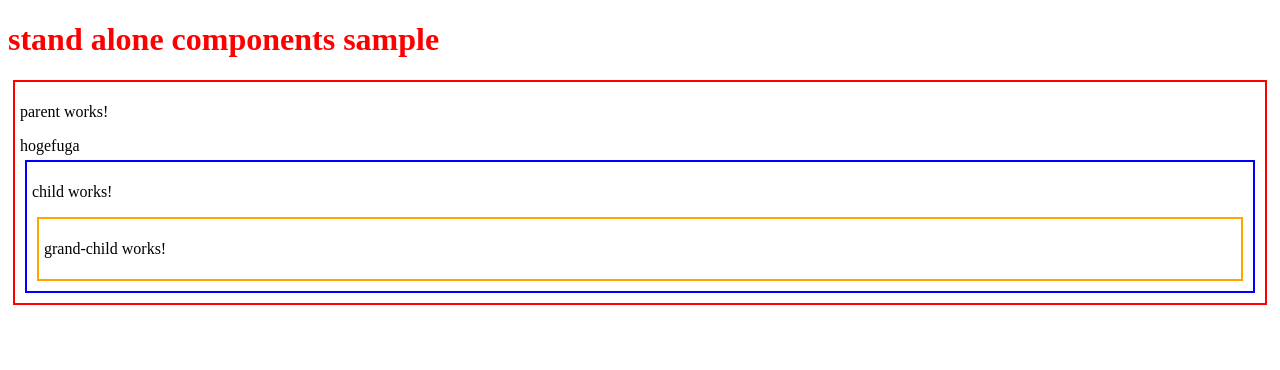
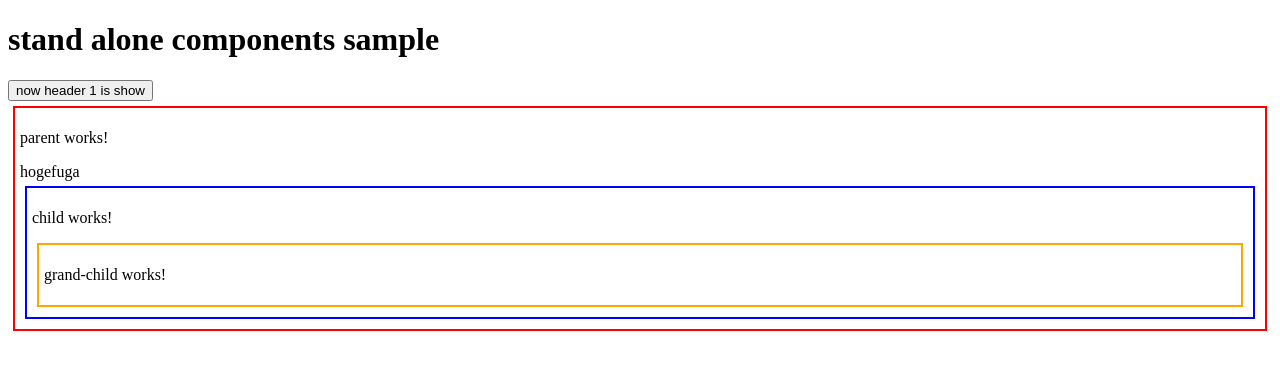
Before and after one commit to gurezo/stand-alone-components-sample, an Angular app: page /#/ in a window 1280 px wide. Shown: the top 370 px of the page. Built offline with nearby package versions, Linux system fonts and the light colour scheme.

Commit message:
app 実装

```diff
--- a/src/app/app.component.html
+++ b/src/app/app.component.html
@@ -1,3 +1,6 @@
-<h1 appHTagStyle>{{ title }}</h1>
+<h1 *appCompositionNgif="isShowH1">{{ title }}</h1>
 
+<button (click)="isShowH1 = !isShowH1">
+  now header 1 is {{ isShowH1 ? "show" : "hide" }}
+</button>
 <router-outlet></router-outlet>
--- a/src/app/app.component.ts
+++ b/src/app/app.component.ts
@@ -5,14 +5,23 @@ import { RouterOutlet } from '@angular/router';
 
 import { ListComponent } from './list/list.component';
 import { HTagStyleDirective } from './h-tag-style.directive';
+import { CompositionNgifDirective } from './composition-ngif.directive';
 
 @Component({
   selector: 'app-root',
   standalone: true,
-  imports: [CommonModule, RouterOutlet, HTagStyleDirective, ListComponent],
+  imports: [
+    CommonModule,
+    RouterOutlet,
+    HTagStyleDirective,
+    CompositionNgifDirective,
+    ListComponent,
+  ],
   templateUrl: './app.component.html',
   styleUrls: ['./app.component.css'],
 })
 export class AppComponent {
   title = 'stand alone components sample';
+
+  isShowH1: boolean = true;
 }
```
